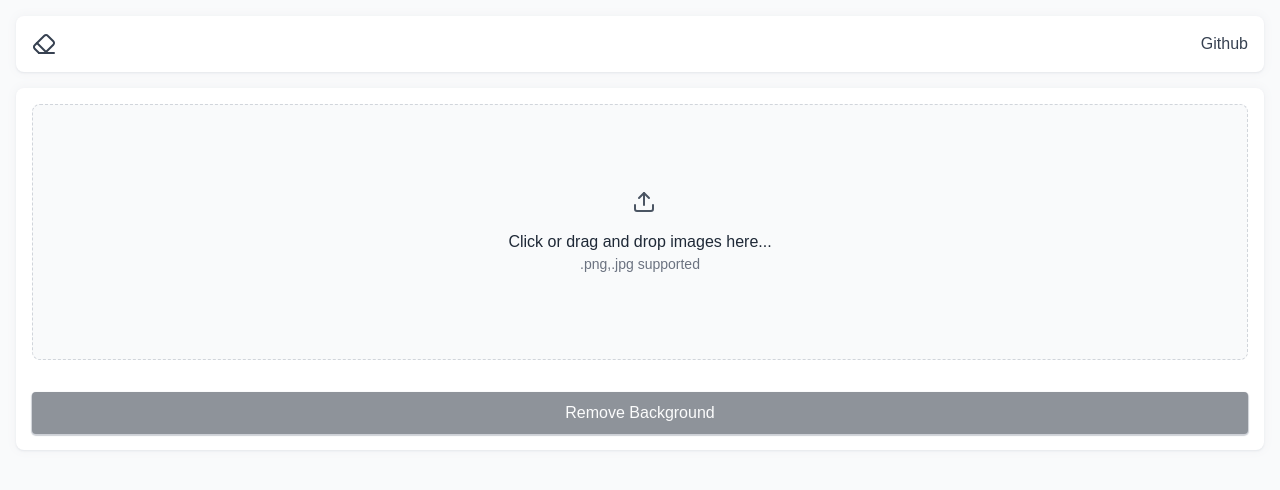
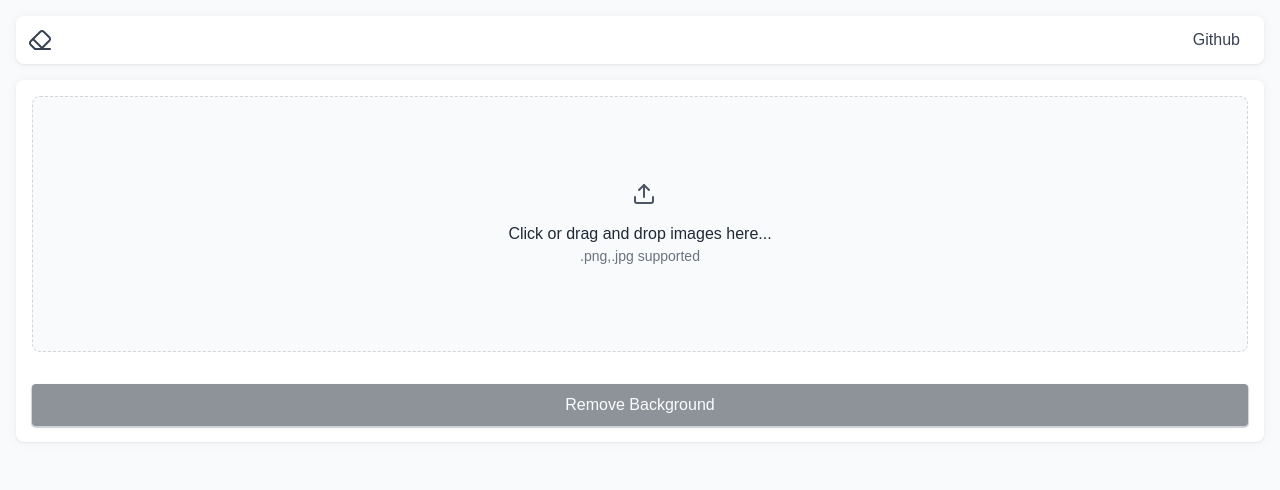
Before and after one commit to aryaveersr/background-remover, a SvelteKit app: page / in a window 1280 px wide. Shown: the top 490 px of the page. Built offline with nearby package versions, Linux system fonts and the light colour scheme.

Commit message:
add hover effect to navbar links

```diff
--- a/src/routes/partials/Header.svelte
+++ b/src/routes/partials/Header.svelte
@@ -8,7 +8,7 @@
 	</span>
 	<div>
 		<nav>
-			<a href="https://github.com/aryaveersr">Github</a>
+			<a class="focus-ring" href="https://github.com/aryaveersr">Github</a>
 		</nav>
 	</div>
 </header>
@@ -23,7 +23,7 @@
 			0px 1px 2px 0px var(--neutral-300);
 
 		/* Spacing */
-		padding: 1rem;
+		padding: 0.75rem;
 
 		/* Layout */
 		display: flex;
@@ -43,5 +43,15 @@
 		/* Appearance */
 		color: var(--neutral-700);
 		text-decoration: none;
+		border-radius: var(--radius-sm);
+
+		/* Spacing */
+padding: 0.5rem 0.75rem;
+
+		transition: background-color var(--transition-duration) ease-in-out;
+
+		&:hover {
+			background-color: var(--neutral-100);
+		}
 	}
 </style>
```
